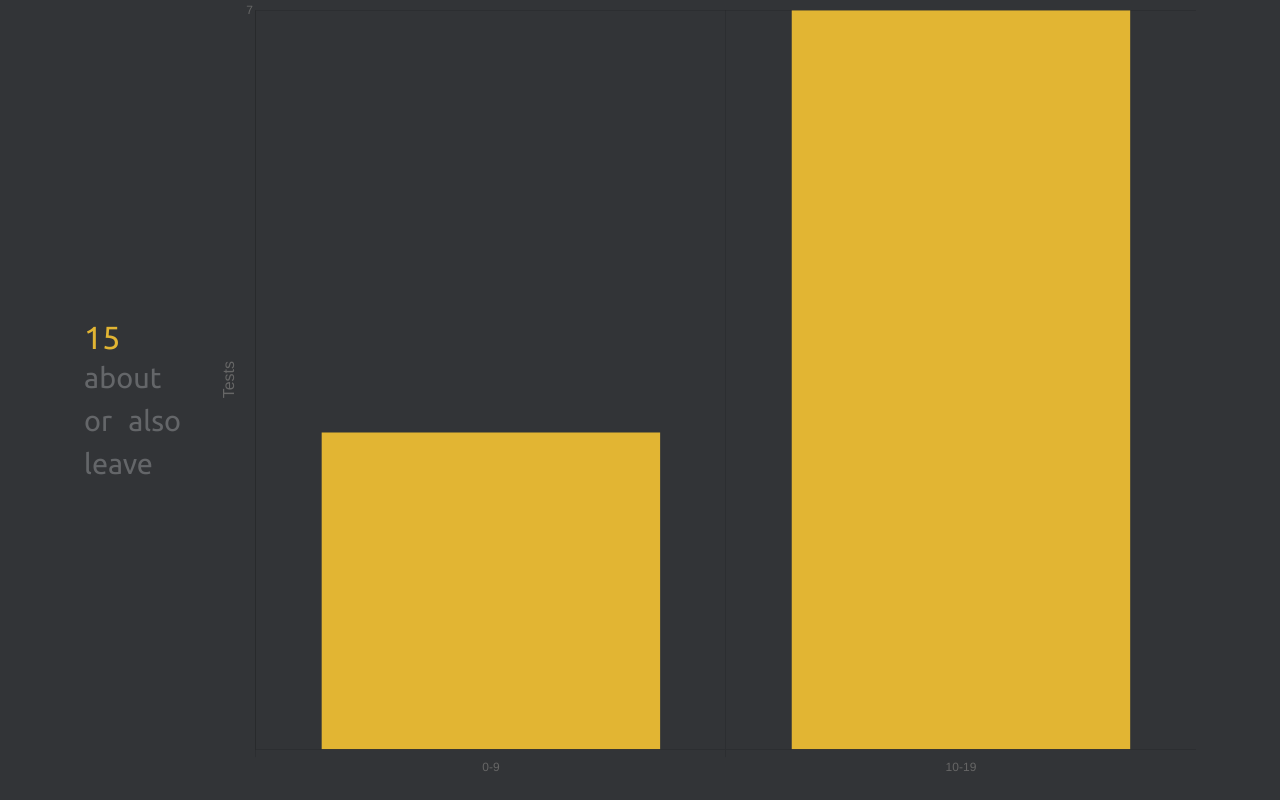
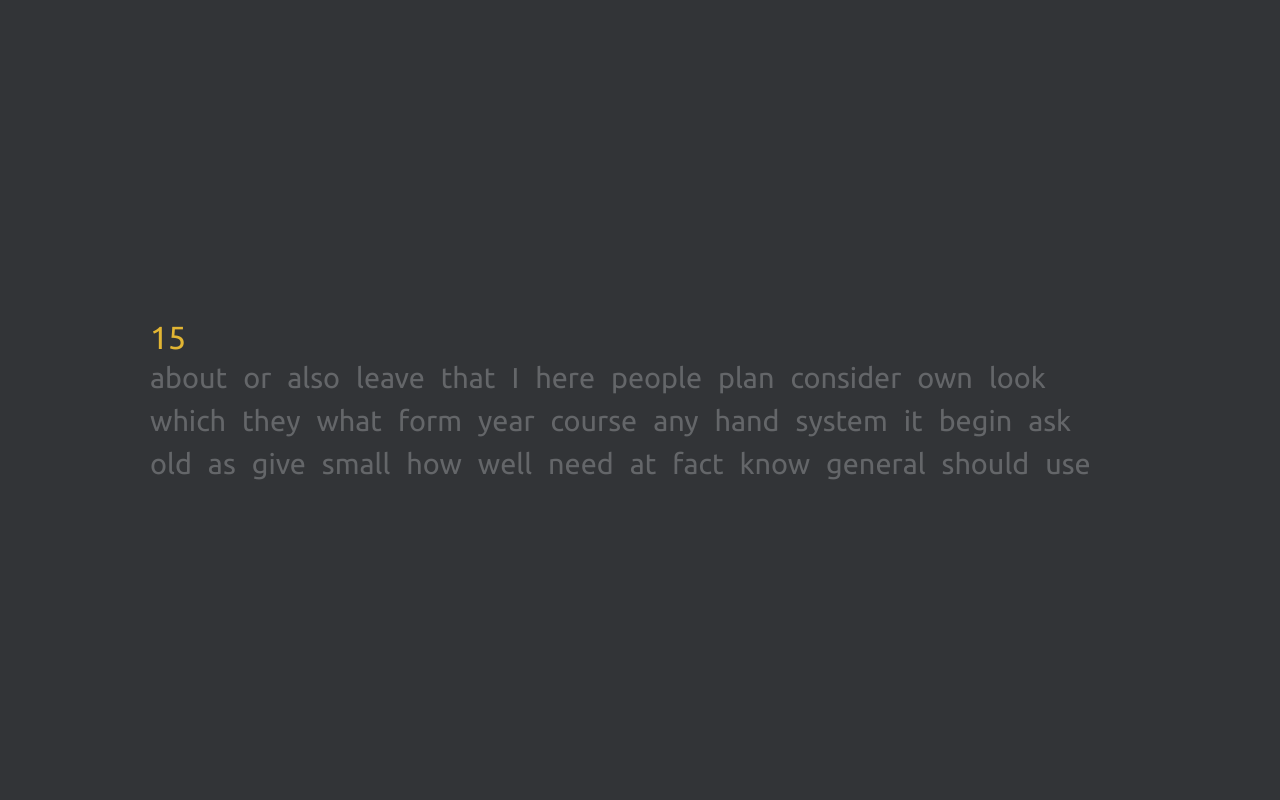
Before and after one commit to Achimenes-freeman/rs-clone, a React (Create React App) app: page / in a window 1280 px wide. Built offline with nearby package versions, Linux system fonts and the light colour scheme.

Commit message:
fix: delete BarChart from App component

```diff
--- a/src/App.tsx
+++ b/src/App.tsx
@@ -4,8 +4,6 @@ import { MainContext } from './context/MainContext/MainContext';
 
 import { defaultSettings } from "./helpers/defaultSettings";
 import { Result } from './components/Result/Result';
-
-import { BarChartGeneric } from './generics/BarChartGeneric/BarChartGeneric';
 
 import './fonts.module.scss';
 
@@ -20,7 +18,6 @@ export const App = () => {
     return (
         <div className='main'>
             {isFinished ? <Result/>: <TestComponent/>}
-            <BarChartGeneric infoData={[3, 7]} labelsData={['0-9', '10-19']} title='Tests'/>
         </div>
     )
 }
```
